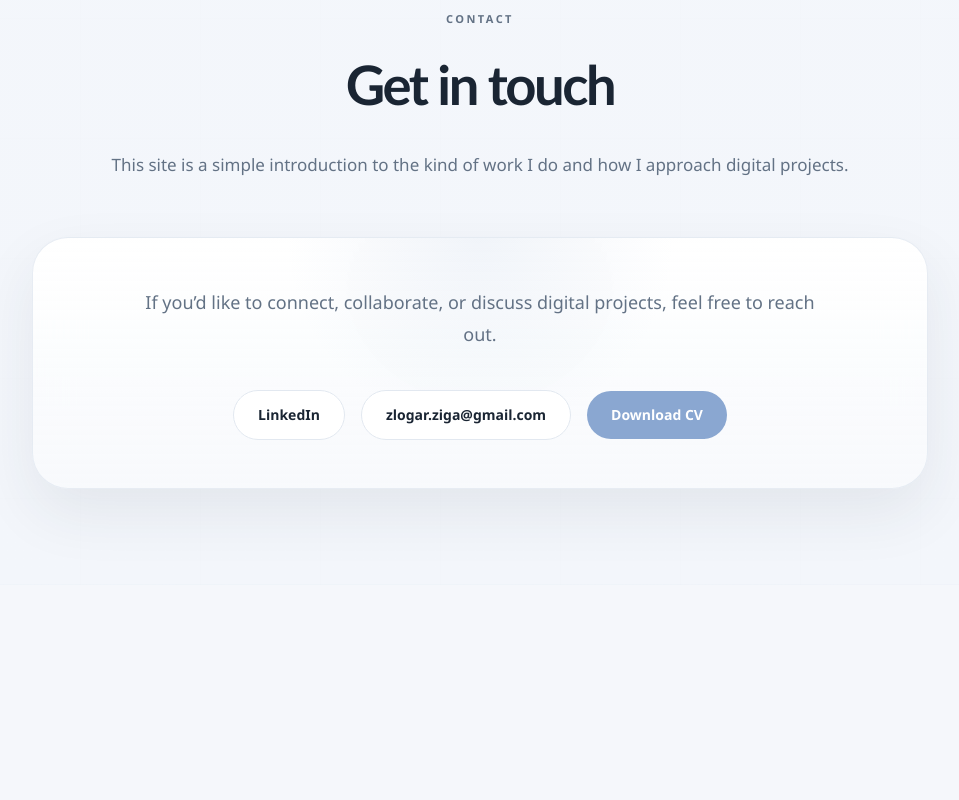
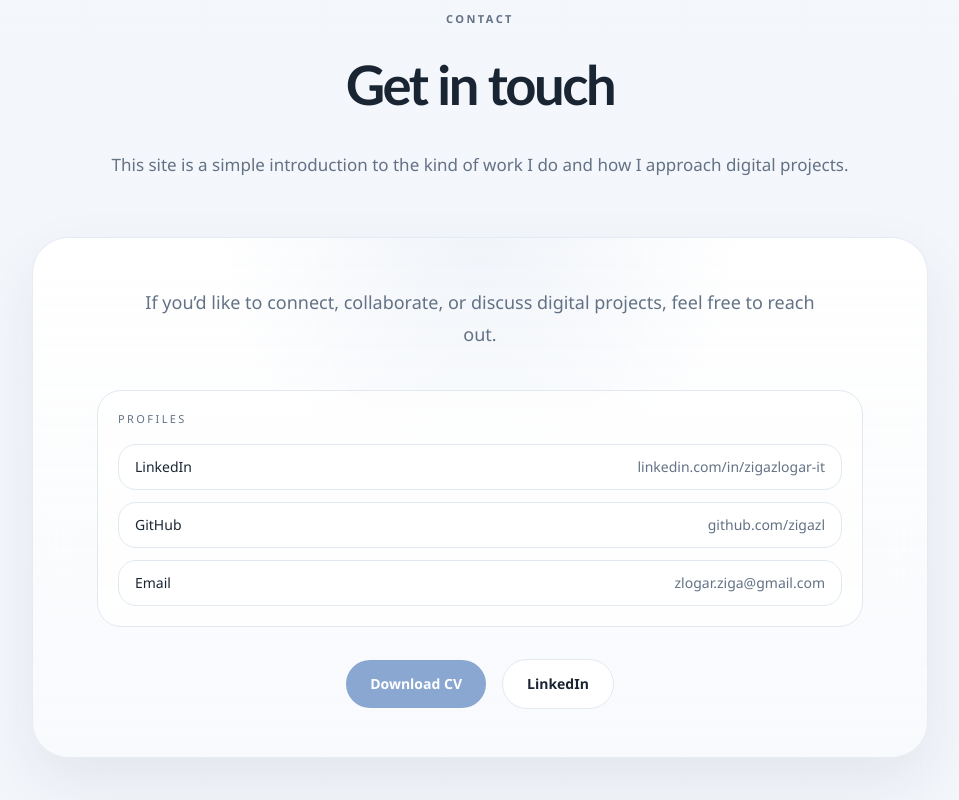
Before and after one commit to zigazl/zigazlogar, a Next.js app: page / in a window 1280 px wide. Shown: the part 9222-10022 px from the top of the page, without its empty margins (160-1119 px from the left). Before the commit the page ends 9807 px from the top, so only its background shows below. Built offline with nearby package versions, Linux system fonts and the light colour scheme.

Commit message:
Update contact links and cards

```diff
--- a/components/contact-section.tsx
+++ b/components/contact-section.tsx
@@ -5,6 +5,7 @@ type ContactProps = {
   contact: {
     email: string;
     linkedin: string;
+    github: string;
     cta: string;
     closing: string;
   };
@@ -20,7 +21,44 @@ export function ContactSection({ contact }: ContactProps) {
           <div className="pointer-events-none absolute inset-0 bg-[radial-gradient(circle_at_top,rgba(138,167,209,0.12),transparent_38%)]" />
           <div className="relative">
             <p className="mx-auto max-w-2xl text-[1.02rem] leading-7 text-muted md:text-lg md:leading-8">{contact.closing}</p>
-            <div className="mt-8 flex flex-col items-stretch justify-center gap-3 sm:mt-10 sm:items-center sm:gap-4 sm:flex-row">
+            <div className="mt-8 rounded-[24px] border border-slate-200 bg-white/70 p-4 text-left md:mt-10 md:p-5">
+              <p className="text-[11px] uppercase tracking-[0.22em] text-muted">Profiles</p>
+              <div className="mt-4 grid gap-3">
+                <a
+                  href={contact.linkedin}
+                  target="_blank"
+                  rel="noreferrer"
+                  className="flex items-center justify-between rounded-[18px] border border-slate-200 bg-white px-4 py-3 text-sm text-text transition-colors duration-300 hover:border-accent/60 hover:bg-slate-50"
+                >
+                  <span>LinkedIn</span>
+                  <span className="text-muted">linkedin.com/in/zigazlogar-it</span>
+                </a>
+                <a
+                  href={contact.github}
+                  target="_blank"
+                  rel="noreferrer"
+                  className="flex items-center justify-between rounded-[18px] border border-slate-200 bg-white px-4 py-3 text-sm text-text transition-colors duration-300 hover:border-accent/60 hover:bg-slate-50"
+                >
+                  <span>GitHub</span>
+                  <span className="text-muted">github.com/zigazl</span>
+                </a>
+                <a
+                  href={`mailto:${contact.email}`}
+                  className="flex items-center justify-between rounded-[18px] border border-slate-200 bg-white px-4 py-3 text-sm text-text transition-colors duration-300 hover:border-accent/60 hover:bg-slate-50"
+                >
+                  <span>Email</span>
+                  <span className="text-muted">{contact.email}</span>
+                </a>
+              </div>
+            </div>
+            <div className="mt-6 flex flex-col items-stretch justify-center gap-3 sm:mt-8 sm:items-center sm:gap-4 sm:flex-row">
+              <a
+                href="/ziga-zlogar-cv.pdf"
+                download
+                className="btn-primary w-full sm:w-auto"
+              >
+                Download CV
+              </a>
               <a
                 href={contact.linkedin}
                 target="_blank"
@@ -29,19 +67,6 @@ export function ContactSection({ contact }: ContactProps) {
               >
                 LinkedIn
               </a>
-              <a
-                href={`mailto:${contact.email}`}
-                className="btn-secondary w-full sm:w-auto"
-              >
-                {contact.email}
-              </a>
-              <a
-                href="/ziga-zlogar-cv.pdf"
-                download
-                className="btn-primary w-full sm:w-auto"
-              >
-                Download CV
-              </a>
             </div>
           </div>
         </div>
--- a/data/site-content.ts
+++ b/data/site-content.ts
@@ -142,6 +142,7 @@ export const siteContent = {
   contact: {
     email: "zlogar.ziga@gmail.com",
     linkedin: "https://www.linkedin.com/in/zigazlogar-it/",
+    github: "https://github.com/zigazl",
     cta: "This site is a simple introduction to the kind of work I do and how I approach digital projects.",
     closing:
       "If you’d like to connect, collaborate, or discuss digital projects, feel free to reach out.",
```
